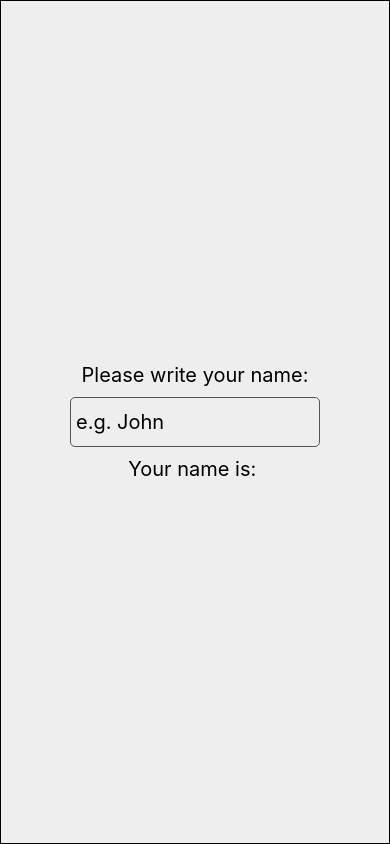
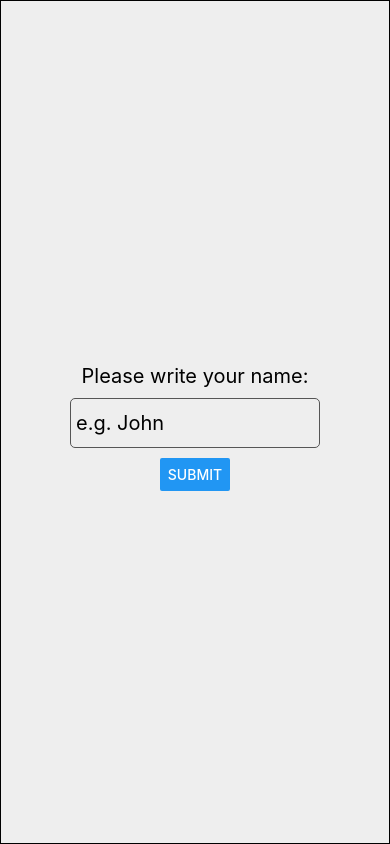
Before and after one commit to NightClover-code/learning-react-native, a React Native app: screen / in a window 390 px wide. Built offline with nearby package versions, Linux system fonts and the light colour scheme.

Commit message:
feat: buttons intro

```diff
--- a/App.tsx
+++ b/App.tsx
@@ -1,8 +1,8 @@
 import { StyleSheet } from 'react-native';
-import Input from './features/Input';
+import Touchable from './features/Touchable';
 
 export default function App() {
-  return <Input />;
+  return <Touchable />;
 }
 
 const styles = StyleSheet.create({
--- /dev/null
+++ b/features/Touchable.tsx
@@ -0,0 +1,55 @@
+import { useState } from 'react';
+import { Button, StyleSheet, Text, TextInput, View } from 'react-native';
+
+export default function Touchable() {
+  const [name, setName] = useState<string>('');
+  const [isLogged, setIsLogged] = useState<boolean>(false);
+
+  const onPressHandler = () => {
+    if (name.length > 0) {
+      setIsLogged(!isLogged);
+    }
+  };
+
+  return (
+    <View style={styles.container}>
+      <Text style={styles.text}>Please write your name:</Text>
+      <TextInput
+        style={styles.input}
+        placeholder="e.g. John"
+        onChangeText={val => setName(val)}
+      />
+      <Button title={isLogged ? 'Clear' : 'submit'} onPress={onPressHandler} />
+      {isLogged && (
+        <Text style={styles.text}>You are registered as {name}</Text>
+      )}
+    </View>
+  );
+}
+
+const styles = StyleSheet.create({
+  container: {
+    flex: 1,
+    borderColor: '#000',
+    borderWidth: 1,
+    backgroundColor: '#eee',
+    alignItems: 'center',
+    justifyContent: 'center',
+  },
+  text: {
+    color: '#000',
+    fontSize: 20,
+    textAlign: 'center',
+    margin: 10,
+  },
+  input: {
+    width: 250,
+    height: 50,
+    fontSize: 20,
+    borderWidth: 1,
+    borderColor: '#555',
+    borderRadius: 5,
+    paddingHorizontal: 5,
+    marginBottom: 10,
+  },
+});
```
